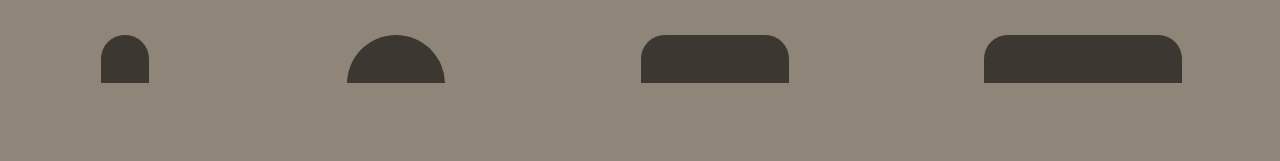
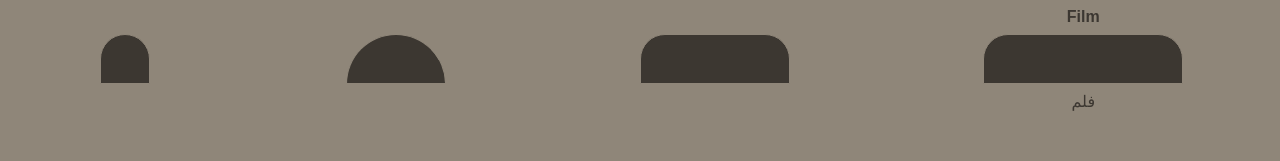
Before and after one commit to omarmhmmd/bamyan, a Next.js app: page /film in a window 1280 px wide. Shown: the top 161 px of the page. Built offline with nearby package versions, Linux system fonts and the light colour scheme; a web font is replaced by a local one.

Commit message:
active menu class

```diff
--- a/components/cave/cave.jsx
+++ b/components/cave/cave.jsx
@@ -8,6 +8,14 @@ const leftItem = {
   hidden: { opacity: 0, y: 0 },
   visible: { opacity: 1, y: -8 },
 };
+const activeItemTop = {
+  hidden: { opacity: 1, y: -8 },
+  visible: { opacity: 1, y: 0 },
+};
+const activeItemBottom = {
+  hidden: { opacity: 1, y: 8 },
+  visible: { opacity: 1, y: 0 },
+};
 const rightItem = {
   hidden: { opacity: 0, y: 0 },
   visible: { opacity: 1, y: 8 },
@@ -15,7 +23,6 @@ const rightItem = {
 
 export default function Cave(props) {
   const router = useRouter();
-  console.log("heyyy", router.asPath);
   const [isOn, setIsOn] = useState(false);
   const toggleSwitch = () => setIsOn(!isOn);
   useEffect(() => {
@@ -33,7 +40,36 @@ export default function Cave(props) {
         zIndex: props.zIndex,
       }}
     >
-      <Link href={props.eng} className={styles.caveContainer}>
+      <Link href={props.eng} className={router.pathname === ('/' + props.eng) ? styles.caveContainer : styles.nonActive}>
+        <motion.div
+          variants={activeItemTop}
+          transition={{ duration: 0.5 }}
+          class="english"
+          style={{
+            textTransform: "capitalize",
+          }}
+        >
+          {props.eng}
+        </motion.div>
+        <motion.div
+          whileTap={{ scale: 0.9 }}
+          style={{
+            borderRadius: `${props.radius} ${props.radius} 0 0`,
+            width: props.width,
+            zIndex: props.zIndex,
+            left: props.left,
+          }}
+          className={styles.cave}
+        ></motion.div>
+        <motion.div
+          variants={activeItemBottom}
+          transition={{ duration: 0.5 }}
+          class="farsi"
+        >
+          {props.farsi}
+        </motion.div>
+      </Link>
+      <Link href={props.eng} className={router.pathname != ('/' + props.eng) ? styles.caveContainer : styles.nonActive}>
         <motion.div
           variants={leftItem}
           transition={{ duration: 0.5 }}
--- a/components/cave/cave.module.css
+++ b/components/cave/cave.module.css
@@ -16,3 +16,11 @@
   background-color: var(--brown);
   border: 1px solid var(--light-brown);
 }
+
+.active {
+  background-color: red;
+}
+
+.nonActive {
+  display: none;
+}
--- a/layouts/structure/structure.jsx
+++ b/layouts/structure/structure.jsx
@@ -18,15 +18,7 @@ export default function Structure({ children }) {
     <motion.div data-isOn={isOn} className={styles.container}>
       <Navigation />
       <AnimatePresence>
-        <motion.div
-          layout
-          data-isOn={isOn}
-          key={router.asPath}
-          initial={{ opacity: 0 }}
-          animate={{ opacity: 1 }}
-          exit={{ opacity: 0 }}
-          className={styles.childrenContainer}
-        >
+        <motion.div data-isOn={isOn} className={styles.childrenContainer}>
           {children}
         </motion.div>
       </AnimatePresence>
--- a/layouts/structure/structure.module.css
+++ b/layouts/structure/structure.module.css
@@ -11,12 +11,12 @@
 }
 
 .childrenContainer{
-  height: 0%;
+  height: 100%;
   width: 100%;
-  display: flex;
+  display: none;
   justify-content: center;
   align-items: center;
 }
 .childrenContainer[data-isOn="true"] {
-  height: 100%;
+  display: flex;
 }
--- a/pages/film/index.tsx
+++ b/pages/film/index.tsx
@@ -1,5 +1,6 @@
 import Head from "next/head";
 import styles from "./film.module.css";
+import { motion } from "framer-motion";
 
 export default function Film() {
   return (
@@ -7,9 +8,14 @@ export default function Film() {
       <Head>
         <title>Film | Bamyan</title>
       </Head>
-      <div className={styles.container}>
+      <motion.div
+        initial={{ opacity: 0 }}
+        animate={{ opacity: 1 }}
+        transition={{ duration: 1 }}
+        className={styles.container}
+      >
         <img src="https://picsum.photos/200/300" alt="" />
-      </div>
+      </motion.div>
     </>
   );
 }
```
